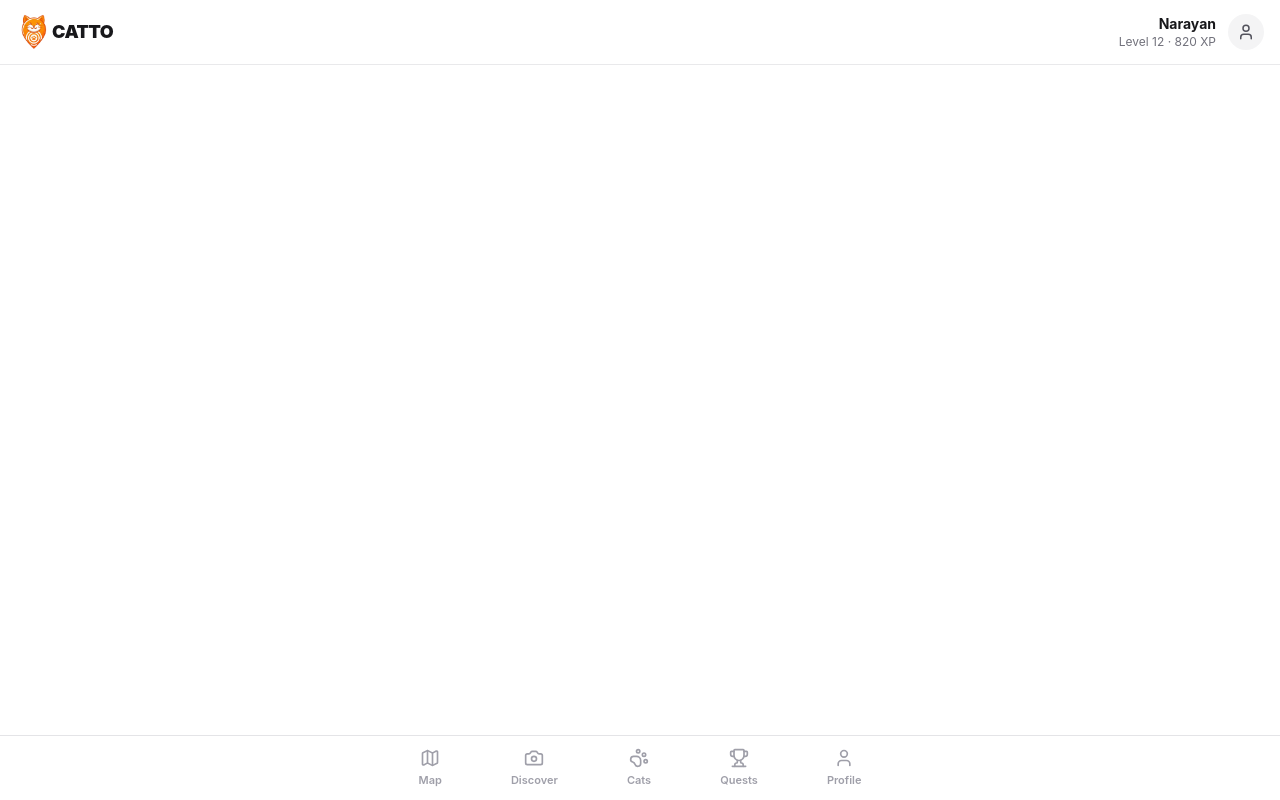
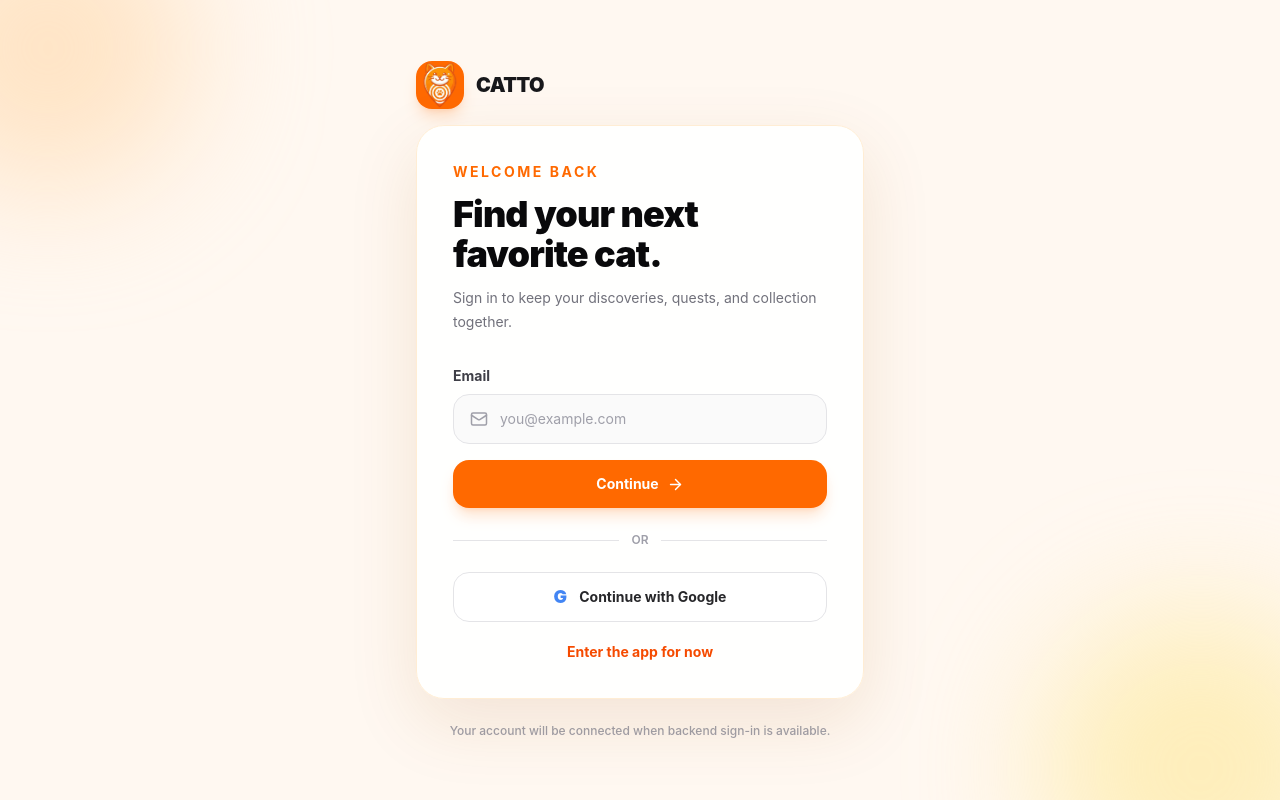
Before and after one commit to MayureshGawas99/CATTO, a React (Vite) app: page /login in a window 1280 px wide. Built offline with nearby package versions, Linux system fonts and the light colour scheme.

Commit message:
added verify email page

```diff
--- a/package.json
+++ b/package.json
@@ -11,6 +11,7 @@
   },
   "dependencies": {
     "@tailwindcss/vite": "^4.3.3",
+    "axios": "^1.20.0",
     "leaflet": "^1.9.4",
     "lucide-react": "^1.38.0",
     "react": "^19.2.8",
--- a/src/App.tsx
+++ b/src/App.tsx
@@ -1,10 +1,12 @@
-import { BrowserRouter, Routes, Route } from "react-router-dom";
+import { BrowserRouter, Routes, Route, useLocation } from "react-router-dom";
 
 import Navbar from "./components/Navbar";
 import BottomNav from "./components/BottomNav";
 
 import MapPage from "./pages/MapPage";
 import DiscoverPage from "./pages/DiscoverPage";
+import LoginPage from "./pages/LoginPage";
+import VerifyEmailPage from "./pages/VerifyEmailPage";
 
 function Placeholder({ title }: { title: string }) {
   return (
@@ -17,13 +19,28 @@ function Placeholder({ title }: { title: string }) {
 export default function App() {
   return (
     <BrowserRouter>
-      <div className="h-screen flex flex-col">
-        <Navbar />
+      <AppLayout />
+    </BrowserRouter>
+  );
+}
+
+function AppLayout() {
+  const location = useLocation();
+  const isStandalonePage = ["/login", "/verify-email"].includes(
+    location.pathname,
+  );
+
+  return (
+    <div className="flex h-screen flex-col">
+      {!isStandalonePage && <Navbar />}
       <div className="min-h-0 grow overflow-hidden">
         <Routes>
           <Route path="/" element={<MapPage />} />
 
           <Route path="/discover" element={<DiscoverPage />} />
+
+          <Route path="/login" element={<LoginPage />} />
+          <Route path="/verify-email" element={<VerifyEmailPage />} />
 
           <Route
             path="/collection"
@@ -32,15 +49,11 @@ export default function App() {
 
           <Route path="/quests" element={<Placeholder title="Quests 🏆" />} />
 
-            <Route
-              path="/profile"
-              element={<Placeholder title="Profile 👤" />}
-            />
+          <Route path="/profile" element={<Placeholder title="Profile 👤" />} />
         </Routes>
       </div>
 
-        <BottomNav />
+      {!isStandalonePage && <BottomNav />}
     </div>
-    </BrowserRouter>
   );
 }
--- /dev/null
+++ b/src/pages/LoginPage.tsx
@@ -0,0 +1,100 @@
+import type { FormEvent } from "react";
+import { ArrowRight, Mail } from "lucide-react";
+import { useNavigate } from "react-router-dom";
+
+import logo from "../assets/logo.png";
+
+export default function LoginPage() {
+  const navigate = useNavigate();
+
+  function enterApp(event: FormEvent<HTMLFormElement>) {
+    event.preventDefault();
+    navigate("/");
+  }
+
+  return (
+    <main className="relative flex min-h-screen items-center justify-center overflow-hidden bg-[#fff8f1] px-5 py-5 text-zinc-900">
+      <div className="pointer-events-none absolute -left-24 -top-24 h-72 w-72 rounded-full bg-orange-200/60 blur-3xl" />
+      <div className="pointer-events-none absolute -bottom-32 -right-20 h-80 w-80 rounded-full bg-amber-200/50 blur-3xl" />
+
+      <section className="relative w-full max-w-md">
+        <div className="mb-4 flex items-center gap-3">
+          <div className="flex h-12 w-12 items-center justify-center rounded-2xl bg-orange-500 shadow-lg shadow-orange-500/20">
+            <img
+              src={logo}
+              alt="CATTO logo"
+              className="h-12 w-12 object-contain"
+            />
+          </div>
+          <span className="text-xl font-black tracking-tight">CATTO</span>
+        </div>
+
+        <div className="rounded-[28px] border border-orange-100 bg-white/90 p-7 shadow-[0_24px_70px_rgba(154,82,20,0.12)] backdrop-blur-xl sm:p-9">
+          <p className="mb-3 text-sm font-bold uppercase tracking-[0.18em] text-orange-500">
+            Welcome back
+          </p>
+          <h1 className="text-4xl font-black tracking-tight text-zinc-950">
+            Find your next favorite cat.
+          </h1>
+          <p className="mt-3 text-sm leading-6 text-zinc-500">
+            Sign in to keep your discoveries, quests, and collection together.
+          </p>
+
+          <form onSubmit={enterApp} className="mt-8 space-y-4">
+            <label className="block">
+              <span className="mb-2 block text-sm font-bold text-zinc-700">
+                Email
+              </span>
+              <div className="flex items-center rounded-2xl border border-zinc-200 bg-zinc-50 px-4 transition focus-within:border-orange-400 focus-within:ring-4 focus-within:ring-orange-100">
+                <Mail size={18} className="text-zinc-400" />
+                <input
+                  type="email"
+                  required
+                  placeholder="you@example.com"
+                  className="min-w-0 grow bg-transparent px-3 py-3.5 text-sm text-zinc-900 outline-none placeholder:text-zinc-400"
+                />
+              </div>
+            </label>
+
+            <button
+              type="submit"
+              className="flex w-full items-center justify-center gap-2 rounded-2xl bg-orange-500 py-3.5 text-sm font-bold text-white shadow-lg shadow-orange-500/20 transition hover:bg-orange-600 active:scale-[0.99]"
+            >
+              Continue
+              <ArrowRight size={17} />
+            </button>
+          </form>
+
+          <div className="my-6 flex items-center gap-3 text-xs font-semibold text-zinc-400">
+            <span className="h-px grow bg-zinc-200" />
+            OR
+            <span className="h-px grow bg-zinc-200" />
+          </div>
+
+          <button
+            type="button"
+            onClick={() => navigate("/")}
+            className="flex w-full items-center justify-center gap-3 rounded-2xl border border-zinc-200 bg-white py-3.5 text-sm font-bold text-zinc-800 transition hover:bg-zinc-50 active:scale-[0.99]"
+          >
+            <span className="text-lg font-black leading-none text-[#4285F4]">
+              G
+            </span>
+            Continue with Google
+          </button>
+
+          <button
+            type="button"
+            onClick={() => navigate("/")}
+            className="mt-5 flex w-full items-center justify-center text-sm font-bold text-orange-600 transition hover:text-orange-700"
+          >
+            Enter the app for now
+          </button>
+        </div>
+
+        <p className="mt-6 text-center text-xs font-medium text-zinc-400">
+          Your account will be connected when backend sign-in is available.
+        </p>
+      </section>
+    </main>
+  );
+}
--- /dev/null
+++ b/src/pages/VerifyEmailPage.tsx
@@ -0,0 +1,76 @@
+import { useEffect, useState } from "react";
+import { useSearchParams, useNavigate } from "react-router-dom";
+import axios from "axios";
+
+export default function VerifyEmailPage() {
+  const [searchParams] = useSearchParams();
+  const [status, setStatus] = useState("Verifying your email...");
+  const [isSuccess, setIsSuccess] = useState(false);
+  const navigate = useNavigate();
+
+  useEffect(() => {
+    const token = searchParams.get("token");
+    // const email = searchParams.get("email");
+
+    if (!token) {
+      setStatus("Invalid verification link parameters.");
+      return;
+    }
+
+    const verifyToken = async () => {
+      try {
+        // Access Vite environment variable using import.meta.env
+        const API_URL = import.meta.env.VITE_API_BASE_URL;
+
+        // const response = await axios.post(`${API_URL}/auth/verify-link`, {
+        //   token,
+        //   email,
+        // });
+        const response = { data: { message: "Verify Successfull!" } };
+
+        setStatus(response.data.message);
+        setIsSuccess(true);
+
+        setTimeout(() => {
+          navigate("/login");
+        }, 3000);
+      } catch (error) {
+        const errorMessage = axios.isAxiosError(error)
+          ? error.response?.data?.message ||
+            "Verification failed. Please try again."
+          : "Verification failed. Please try again.";
+        setStatus(errorMessage);
+        setIsSuccess(false);
+      }
+    };
+
+    verifyToken();
+  }, [searchParams, navigate]);
+
+  return (
+    <main className="relative flex min-h-screen items-center justify-center overflow-hidden bg-[#fff8f1] px-5 py-5 text-zinc-900">
+      <section className="w-full max-w-md rounded-[28px] border border-orange-100 bg-white/90 p-8 text-center shadow-[0_24px_70px_rgba(154,82,20,0.12)] backdrop-blur-xl sm:p-10">
+        <div className="mx-auto mb-6 flex h-14 w-14 items-center justify-center rounded-2xl bg-orange-500 text-2xl shadow-lg shadow-orange-500/20 text-white">
+          {isSuccess ? "✓" : "✉"}
+        </div>
+
+        <p className="mb-3 text-sm font-bold uppercase tracking-[0.18em] text-orange-500">
+          CATTO account
+        </p>
+        <h1 className="text-3xl font-black tracking-tight text-zinc-950">
+          Account verification
+        </h1>
+        <p
+          className={`mt-4 text-base font-semibold ${isSuccess ? "text-emerald-600" : "text-red-500"}`}
+        >
+          {status}
+        </p>
+        {isSuccess && (
+          <p className="mt-3 text-sm font-medium text-zinc-500">
+            Redirecting to login page...
+          </p>
+        )}
+      </section>
+    </main>
+  );
+}
```
Also changed, not shown: 1 other file (tests, documents, lock files or other folders). Lines whose indentation alone changed are shown as unchanged.
